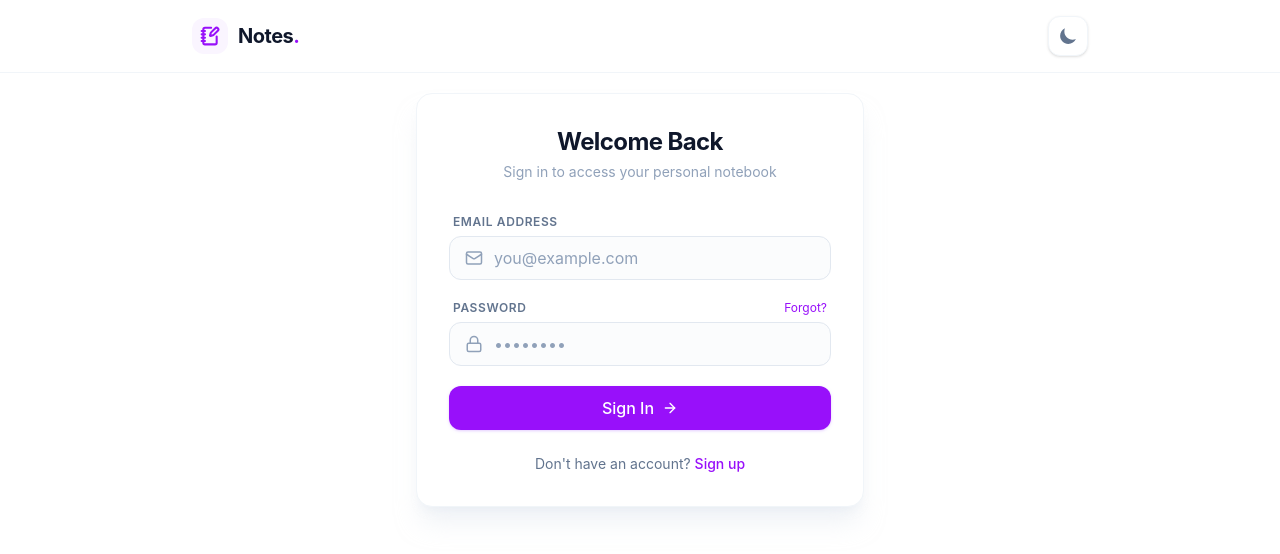
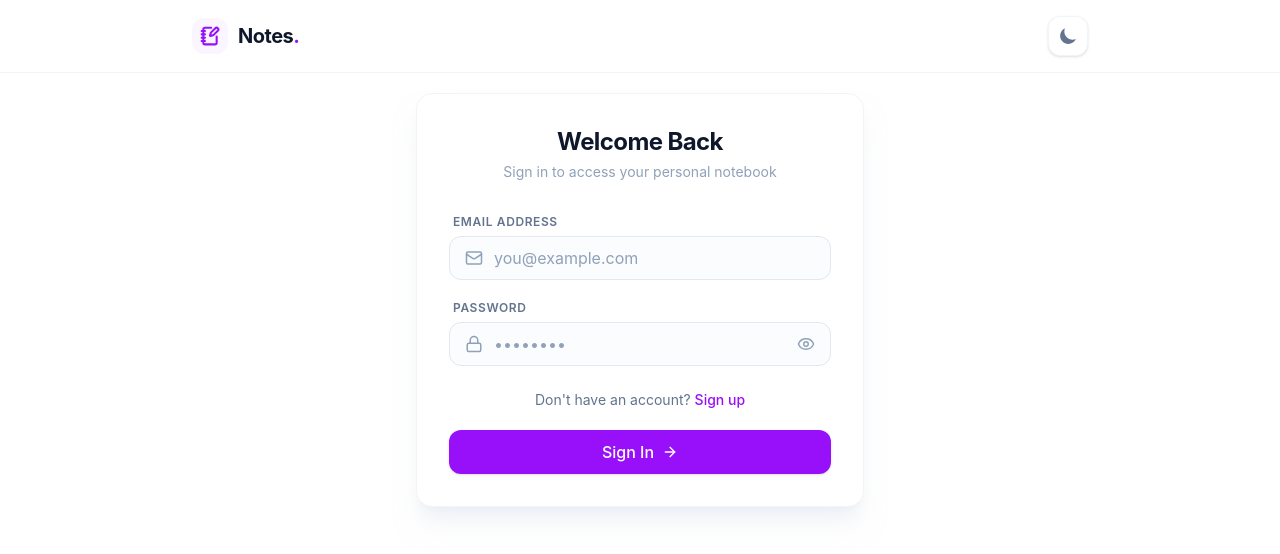
Before and after one commit to Emil-Binoy/Notes-App, a React (Vite) app in the folder client/: page /login in a window 1280 px wide. Shown: the top 554 px of the page. Built offline with nearby package versions, Linux system fonts and the light colour scheme; no server answers.

Commit message:
fix(auth): prevent page reload on validation errors and add error sound

```diff
--- a/client/src/components/ProtectedRoute.jsx
+++ b/client/src/components/ProtectedRoute.jsx
@@ -2,12 +2,18 @@ import { Navigate } from "react-router-dom";
 
 const ProtectedRoute = ({ children }) => {
   const token = localStorage.getItem("token");
+  const hasVisited = localStorage.getItem("hasVisited");
 
-  if (!token) {
-    return <Navigate to="/login" />;
+  if (token) {
+    return children;
   }
 
-  return children;
+  if (!hasVisited) {
+    localStorage.setItem("hasVisited", "true");
+    return <Navigate to="/signup" />;
+  }
+
+  return <Navigate to="/login" />;
 };
 
 export default ProtectedRoute;
--- /dev/null
+++ b/client/src/components/ui/LoadingButton.jsx
@@ -0,0 +1,39 @@
+import React from 'react';
+
+const LoadingButton = ({
+  isLoading,
+  loadingText,
+  defaultText,
+  icon: Icon, // Renamed to capital 'Icon' to render it as a React Component
+  className = "",
+  disabled,
+  ...props
+}) => {
+  return (
+    <button
+      disabled={isLoading || disabled}
+      className={`w-full text-white font-medium h-11 rounded-xl shadow-sm flex items-center justify-center gap-2 transition-all group ${
+        isLoading
+          ? "bg-purple-400 dark:bg-purple-500/50 cursor-not-allowed opacity-80"
+          : "bg-purple-600 hover:bg-purple-700 dark:bg-purple-600 dark:hover:bg-purple-500 active:scale-[0.98] cursor-pointer"
+      } ${className}`} // Merges any custom classes you pass down later
+      {...props}
+    >
+      {isLoading ? (
+        <>
+          {/* Reusable Spinner */}
+          <div className="w-5 h-5 border-2 border-white border-t-transparent rounded-full animate-spin"></div>
+          <span>{loadingText}</span>
+        </>
+      ) : (
+        <>
+          <span>{defaultText}</span>
+          {/* Render the icon if passed as a prop */}
+          {Icon && <Icon className="text-base group-hover:translate-x-0.5 transition-transform" />}
+        </>
+      )}
+    </button>
+  );
+};
+
+export default LoadingButton;
--- a/client/src/hooks/useNotes.js
+++ b/client/src/hooks/useNotes.js
@@ -1,6 +1,6 @@
 import { useState,useEffect } from "react"
 import toast from "react-hot-toast"
-import faah from "../assets/faahh.mp3"
+import { errorSound } from "../utils/audio";
 import {
   getNotes,
   addNote as addNoteApi,
@@ -8,7 +8,6 @@ import {
   updateNote as updateNoteApi
 } from "../services/api"
 
-const sound=new Audio(faah)
 
 const useNotes=()=>{
     const [notes, setNotes]=useState([])
@@ -48,7 +47,7 @@ const useNotes=()=>{
 
     const addNote =()=>{
         if(!text.trim()) {
-        sound.play()
+        errorSound.play();
         toast.error("Empty note not allowed 😤")
         return
         }
--- a/client/src/pages/Login.jsx
+++ b/client/src/pages/Login.jsx
@@ -1,44 +1,57 @@
 import { useState } from "react";
-import { LuMail, LuLock, LuArrowRight } from "react-icons/lu";
-import { Link } from "react-router-dom"
-import { useNavigate } from "react-router-dom"
+import { LuMail, LuLock, LuArrowRight, LuEye, LuEyeOff } from "react-icons/lu";
+import { Link } from "react-router-dom";
+import { useNavigate } from "react-router-dom";
 import { toast } from "react-hot-toast";
+import LoadingButton from "../components/ui/LoadingButton";
+import { errorSound } from "../utils/audio";
 
 const Login = () => {
   const navigate = useNavigate();
-    const [email, setEmail] = useState('');
-    const [password, setPassword] = useState('');
+  const [email, setEmail] = useState("");
+  const [password, setPassword] = useState("");
+  const [isLoading, setIsLoading] = useState(false);
+  const [showPassword, setShowPassword] = useState(false);
 
   const handleLogin = async (e) => {
-        e.preventDefault(); // Prevent page refresh behavior
+    e.preventDefault();
+
+    if (!email || !password) {
+      toast.error("Please enter all the fields.");
+      errorSound.play();
+      return;
+    }
+
+    setIsLoading(true);
 
     try {
-            const response = await fetch(`${import.meta.env.VITE_API_URL}/auth/login`, {
+      const response = await fetch(
+        `${import.meta.env.VITE_API_URL}/auth/login`,
+        {
           method: "POST",
           headers: {
-                    "Content-Type": "application/json"
+            "Content-Type": "application/json",
           },
-                body: JSON.stringify({ email, password })
-            });
+          body: JSON.stringify({ email, password }),
+        },
+      );
 
       const data = await response.json();
 
       if (!response.ok) {
-                // 2. Alert the user on UI with the error message from server
         toast.error(data.message || "Something went wrong on the server.");
         console.log("Server Error Data:", data);
+        setIsLoading(false);
         return;
       }
 
-            // If everything is completely fine:
-            localStorage.setItem('token', data.token);
+      localStorage.setItem("token", data.token);
       toast.success("Welcome back!");
       navigate("/");
-
     } catch (error) {
-            // Catches network connection errors
       toast.error("Cannot connect to backend server.");
       console.error(error);
+      setIsLoading(false);
     }
   };
 
@@ -53,8 +66,7 @@ const Login = () => {
         </p>
       </div>
 
-      <form className="space-y-5">
-        {/* Email */}
+      <form onSubmit={handleLogin} className="space-y-5">
         <div className="space-y-1.5">
           <label className="text-xs font-semibold uppercase tracking-wider text-slate-500 dark:text-slate-400 block px-1">
             Email Address
@@ -64,55 +76,61 @@ const Login = () => {
             <input
               type="email"
               value={email}
-              onChange={(e)=>setEmail(e.target.value)}
+              onChange={(e) => setEmail(e.target.value)}
               placeholder="you@example.com"
               className="w-full pl-11 pr-4 h-11 bg-slate-50/50 dark:bg-slate-950/40 border border-slate-200 dark:border-slate-800 rounded-xl focus:outline-none focus:border-purple-400 dark:focus:border-purple-500 focus:ring-4 focus:ring-purple-100 dark:focus:ring-purple-950/50 transition-all text-slate-800 dark:text-slate-100 placeholder-slate-400 dark:placeholder-slate-600"
             />
           </div>
         </div>
 
-        {/* Password */}
         <div className="space-y-1.5">
           <div className="flex justify-between items-center px-1">
             <label className="text-xs font-semibold uppercase tracking-wider text-slate-500 dark:text-slate-400 block">
               Password
             </label>
-            <a href="#" className="text-xs text-purple-600 dark:text-purple-400 hover:underline">
-              Forgot?
-            </a>
           </div>
           <div className="relative flex items-center">
             <LuLock className="absolute left-4 text-slate-400 dark:text-slate-500 text-lg" />
             <input
-              type="password"
+
+              type={showPassword ? "text" : "password"}
               value={password}
-              onChange={(e)=>setPassword(e.target.value)}
+              onChange={(e) => setPassword(e.target.value)}
               placeholder="••••••••"
-              className="w-full pl-11 pr-4 h-11 bg-slate-50/50 dark:bg-slate-950/40 border border-slate-200 dark:border-slate-800 rounded-xl focus:outline-none focus:border-purple-400 dark:focus:border-purple-500 focus:ring-4 focus:ring-purple-100 dark:focus:ring-purple-950/50 transition-all text-slate-800 dark:text-slate-100 placeholder-slate-400 dark:placeholder-slate-600"
+              className="w-full pl-11 pr-12 h-11 bg-slate-50/50 dark:bg-slate-950/40 border border-slate-200 dark:border-slate-800 rounded-xl focus:outline-none focus:border-purple-400 dark:focus:border-purple-500 focus:ring-4 focus:ring-purple-100 dark:focus:ring-purple-950/50 transition-all text-slate-800 dark:text-slate-100 placeholder-slate-400 dark:placeholder-slate-600"
             />
+            <button
+              type="button"
+              onClick={() => setShowPassword(!showPassword)}
+              className="absolute right-4 text-slate-400 hover:text-slate-600 dark:hover:text-slate-300 transition-colors focus:outline-none cursor-pointer"
+            >
+              {showPassword ? (
+                <LuEyeOff className="text-lg" />
+              ) : (
+                <LuEye className="text-lg" />
+              )}
+            </button>
           </div>
         </div>
 
-        {/* Submit Button */}
-        <button
-          type="button"
-          onClick={handleLogin}
-          className="w-full mt-2 bg-purple-600 hover:bg-purple-700 dark:bg-purple-600 dark:hover:bg-purple-500 text-white font-medium h-11 rounded-xl shadow-sm shadow-purple-200 dark:shadow-none flex items-center justify-center gap-2 active:scale-[0.98] transition-all cursor-pointer group"
-        >
-          <span>Sign In</span>
-          <LuArrowRight className="text-base group-hover:translate-x-0.5 transition-transform" />
-        </button>
+
         <div className="mt-6 text-center text-sm text-slate-500 dark:text-slate-400">
           Don't have an account?{" "}
-
           <Link
             to="/signup"
             className="text-purple-600 dark:text-purple-400 hover:underline font-medium"
           >
             Sign up
           </Link>
-
         </div>
+        <LoadingButton
+          type="submit"
+          isLoading={isLoading}
+          loadingText="Signing In..."
+          defaultText="Sign In"
+          icon={LuArrowRight}
+          className="mt-2"
+        />
       </form>
     </div>
   );
--- a/client/src/pages/Signup.jsx
+++ b/client/src/pages/Signup.jsx
@@ -1,7 +1,16 @@
 import { useState } from "react";
 import toast from "react-hot-toast";
-import { LuUser, LuMail, LuLock, LuArrowRight } from "react-icons/lu";
+import {
+  LuUser,
+  LuMail,
+  LuLock,
+  LuArrowRight,
+  LuEye,
+  LuEyeOff,
+} from "react-icons/lu";
 import { Link, useNavigate } from "react-router-dom";
+import LoadingButton from "../components/ui/LoadingButton";
+import { errorSound } from "../utils/audio";
 
 const Signup = () => {
   const navigate = useNavigate();
@@ -9,9 +18,19 @@ const Signup = () => {
   const [username, setUsername] = useState("");
   const [email, setEmail] = useState("");
   const [password, setPassword] = useState("");
+  const [isLoading, setIsLoading] = useState(false);
+  const [showPassword, setShowPassword] = useState(false);
 
   const handleSignup = async (e) => {
     e.preventDefault();
+
+    if (!username || !email || !password) {
+      toast.error("Please enter all the fields.");
+      errorSound.play();
+      return;
+    }
+
+    setIsLoading(true);
     try {
       const response = await fetch(
         `${import.meta.env.VITE_API_URL}/auth/signup`,
@@ -29,18 +48,20 @@ const Signup = () => {
       );
 
       const data = await response.json();
-      if(!response.ok){
-        toast.error(data.message||"failed to sign up");
+      if (!response.ok) {
+        toast.error(data.message || "failed to sign up");
+        setIsLoading(false);
         return;
       }
 
-      localStorage.setItem('token', data.token);
+      localStorage.setItem("token", data.token);
 
       toast.success("Account created! Welcome.");
       navigate("/");
     } catch (error) {
-        toast.error("Cannot connect to server.");
-        console.error(error);
+      toast.error("Cannot connect to server.");
+      console.error(error);
+      setIsLoading(false);
     }
   };
 
@@ -55,8 +76,7 @@ const Signup = () => {
         </p>
       </div>
 
-      <form className="space-y-5">
-        {/* Username */}
+      <form onSubmit={handleSignup} className="space-y-5">
         <div className="space-y-1.5">
           <label className="text-xs font-semibold uppercase tracking-wider text-slate-500 dark:text-slate-400 block px-1">
             Username
@@ -73,7 +93,6 @@ const Signup = () => {
           </div>
         </div>
 
-        {/* Email */}
         <div className="space-y-1.5">
           <label className="text-xs font-semibold uppercase tracking-wider text-slate-500 dark:text-slate-400 block px-1">
             Email Address
@@ -90,7 +109,6 @@ const Signup = () => {
           </div>
         </div>
 
-        {/* Password */}
         <div className="space-y-1.5">
           <label className="text-xs font-semibold uppercase tracking-wider text-slate-500 dark:text-slate-400 block px-1">
             Password
@@ -98,24 +116,26 @@ const Signup = () => {
           <div className="relative flex items-center">
             <LuLock className="absolute left-4 text-slate-400 dark:text-slate-500 text-lg" />
             <input
-              type="password"
+              type={showPassword ? "text" : "password"}
               value={password}
               onChange={(e) => setPassword(e.target.value)}
               placeholder="••••••••"
-              className="w-full pl-11 pr-4 h-11 bg-slate-50/50 dark:bg-slate-950/40 border border-slate-200 dark:border-slate-800 rounded-xl focus:outline-none focus:border-purple-400 dark:focus:border-purple-500 focus:ring-4 focus:ring-purple-100 dark:focus:ring-purple-950/50 transition-all text-slate-800 dark:text-slate-100 placeholder-slate-400 dark:placeholder-slate-600"
+              className="w-full pl-11 pr-12 h-11 bg-slate-50/50 dark:bg-slate-950/40 border border-slate-200 dark:border-slate-800 rounded-xl focus:outline-none focus:border-purple-400 dark:focus:border-purple-500 focus:ring-4 focus:ring-purple-100 dark:focus:ring-purple-950/50 transition-all text-slate-800 dark:text-slate-100 placeholder-slate-400 dark:placeholder-slate-600"
             />
+            <button
+              type="button"
+              onClick={() => setShowPassword(!showPassword)}
+              className="absolute right-4 text-slate-400 hover:text-slate-600 dark:hover:text-slate-300 transition-colors focus:outline-none cursor-pointer"
+            >
+              {showPassword ? (
+                <LuEyeOff className="text-lg" />
+              ) : (
+                <LuEye className="text-lg" />
+              )}
+            </button>
           </div>
         </div>
 
-        {/* Submit Button */}
-        <button
-          type="button"
-          onClick={handleSignup}
-          className="w-full mt-2 bg-purple-600 hover:bg-purple-700 dark:bg-purple-600 dark:hover:bg-purple-500 text-white font-medium h-11 rounded-xl shadow-sm shadow-purple-200 dark:shadow-none flex items-center justify-center gap-2 active:scale-[0.98] transition-all cursor-pointer group"
-        >
-          <span>Sign Up</span>
-          <LuArrowRight className="text-base group-hover:translate-x-0.5 transition-transform" />
-        </button>
         <div className="mt-6 text-center text-sm text-slate-500 dark:text-slate-400">
           Already have an account?{" "}
           <Link
@@ -125,6 +145,14 @@ const Signup = () => {
             Sign in
           </Link>
         </div>
+        <LoadingButton
+          type="submit"
+          isLoading={isLoading}
+          loadingText="Creating Account..."
+          defaultText="Sign Up"
+          icon={LuArrowRight}
+          className="mt-2"
+        />
       </form>
     </div>
   );
--- /dev/null
+++ b/client/src/utils/audio.js
@@ -0,0 +1,3 @@
+import faah from "../assets/faahh.mp3";
+
+export const errorSound = new Audio(faah);
```
Lines whose indentation alone changed are shown as unchanged.
